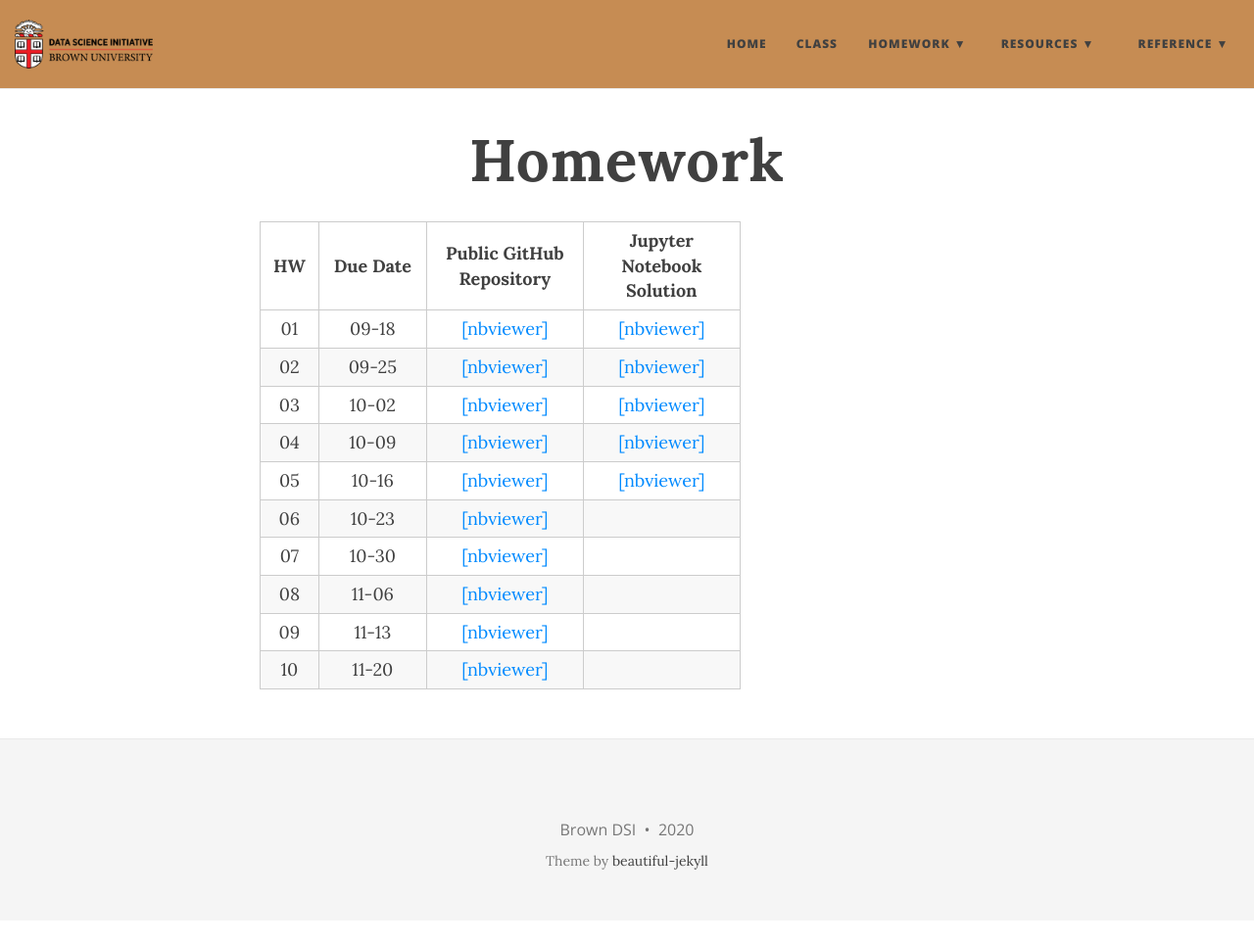
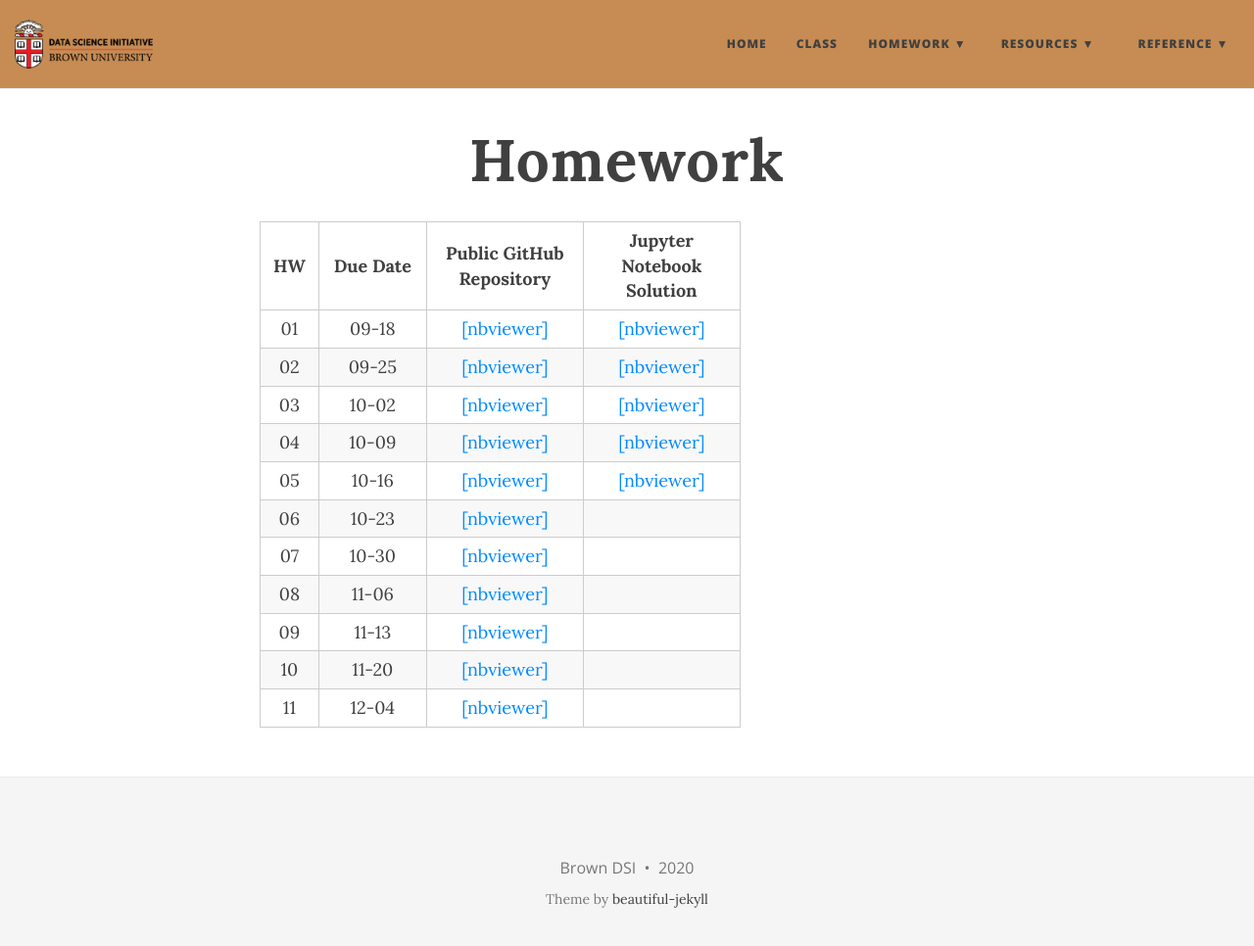
Before and after one commit to data1010/data1010.github.io, a Jekyll site: the page built from homework.md, in a window 1280 px wide and 979 px high. Shown: the top 966 px of the window at 98% size. Built offline with Jekyll 4.4.1, drawn with Linux system fonts in a browser that asks for light colours; nearby versions of some CDN libraries.

Commit message:
Post final HW

```diff
--- a/homework.md
+++ b/homework.md
@@ -73,5 +73,11 @@ title: Homework
       <td style="text-align: center"><a href="https://nbviewer.jupyter.org/github/data1010/problem-sets/blob/master/homework/hw10/data1010-hw-10.ipynb">[nbviewer]</a></td>
       <td style="text-align: center"></td>
     </tr>
+    <tr>
+      <td style="text-align: center">11</td>
+      <td style="text-align: center">12-04</td>
+      <td style="text-align: center"><a href="https://nbviewer.jupyter.org/github/data1010/problem-sets/blob/master/homework/hw10/data1010-hw-11.ipynb">[nbviewer]</a></td>
+      <td style="text-align: center"></td>
+    </tr>
   </tbody>
 </table>
```
